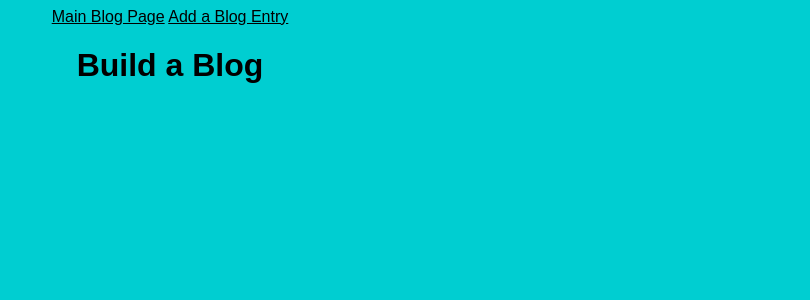
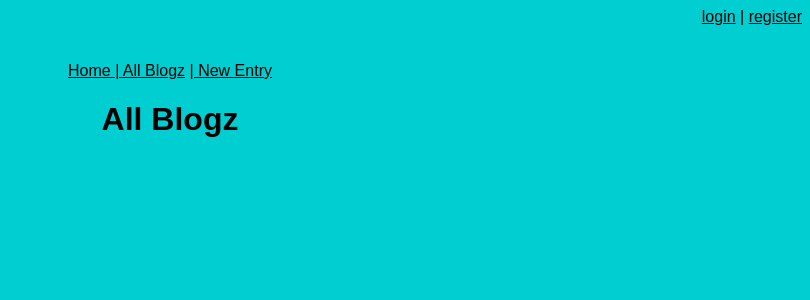
Before and after one commit to fodfran/blogz, a Flask app: page /blog in a window 1280 px wide. Shown: the top 300 px of the page, without its empty margins (470-1280 px from the left). Run offline with Flask 2, Linux system fonts and the light colour scheme; data that the repository does not hold is empty.

Commit message:
finished all requirements

```diff
--- a/main.py
+++ b/main.py
@@ -1,6 +1,7 @@
-from flask import Flask, request, redirect, render_template, url_for
+from flask import Flask, request, redirect, render_template, session, flash, url_for
 from flask_sqlalchemy import SQLAlchemy
 import cgi
+import re
 
 app = Flask(__name__)
 app.config['DEBUG'] = True
@@ -8,41 +9,131 @@ app.config['DEBUG'] = True
 # Note: the connection string after :// contains the following info:
 # user:password@server:portNumber/databaseName
 
-app.config['SQLALCHEMY_DATABASE_URI'] = 'mysql+pymysql://build-a-blog:SHINee5252008@localhost:8889/build-a-blog'
-app.config['SQLALCHEMY_ECHO'] = False
+app.config['SQLALCHEMY_DATABASE_URI'] = 'mysql+pymysql://blogz:password@localhost:8889/blogz'
+app.config['SQLALCHEMY_ECHO'] = True
 db = SQLAlchemy(app)
+app.secret_key = '5252008'
 
 class Blog(db.Model):
 
     id = db.Column(db.Integer, primary_key=True)
     title = db.Column(db.String(200))
     body = db.Column(db.String(10000))
+    owner_id = db.Column(db.Integer, db.ForeignKey("user.id"))
 
-    def __init__(self, title, body):
+    def __init__(self, title, body, owner):
         self.title = title
         self.body = body
+        self.owner = owner
+
+class User(db.Model):
+
+    id = db.Column(db.Integer, primary_key=True)
+    username = db.Column(db.String(120), unique=True)
+    password = db.Column(db.String(120))
+    blogs = db.relationship('Blog', backref='owner')
+
+    def __init__(self, username, password):
+        self.username = username
+        self.password = password
+
+@app.before_request
+def require_login():
+    allowed_routes = ['login', 'register', 'blog', 'index']
+    if request.endpoint not in allowed_routes and 'username' not in session:
+        return redirect("/login")
+
+
+@app.route("/login", methods=['POST', 'GET'])
+def login():
+    if request.method == 'POST':
+        user_username = request.form['username']
+        user_password = request.form['password']
+        user = User.query.filter_by(username=user_username).first()
+
+        if not user:
+            flash("User does not exist", "error")
+            return redirect("/login")
+
+        if user.password != user_password:
+            flash("User password is incorrect", "error")
+            return redirect("/login")
+
+        if user and user.password == user_password:
+            session['username'] = user_username
+            flash("Logged in successfully!")
+            return redirect("/newpost")
+
+    return render_template("login.html", title = "Log In")
+
+@app.route("/register", methods=['POST', 'GET'])
+def register():
+    if request.method == 'POST':
+        user_username = request.form['username']
+        user_password = request.form['password']
+        user_verify = request.form['verify']
+
+        if not re.match(r"^\w{3,20}$", user_username):
+            flash("That's not a valid username", "error")
+        if not re.match(r"^\w{3,20}$", user_password):
+            flash("That's not a valid password", "error")
+        if user_password != user_verify:
+            flash("Passwords don't match", "error")
+        if re.match(r"^\w{3,20}$", user_username) and re.match(r"^\w{3,20}$", user_password) and user_password == user_verify:
+            existing_user = User.query.filter_by(username=user_username).first()
+            if not existing_user:
+                new_user = User(user_username, user_password)
+                db.session.add(new_user)
+                db.session.commit()
+                session['username'] = user_username
+                flash("Registration complete!")
+                return redirect("/newpost")
+            else:
+                flash("This user already exists", "error")
+
+    return render_template("register.html", title = "Register")
+
+@app.route('/logout', methods=['POST'])
+def logout():
+    del session['username']
+    return redirect('/login')
 
 
 @app.route("/blog")
-def index():
+def blog():
+    encoded_username = request.args.get("user")
+    user_bloglist = []
     encoded_blog_id = request.args.get("id")
     blog_title = ""
     blog_body = ""
-    header_title = "Build A Blog"
+    blog_owner = ""
+    header_title = "All Blogz"
+
+    if encoded_username:
+        user = User.query.filter_by(username = encoded_username).first()
+        user_bloglist = Blog.query.filter_by(owner = user).all()
+        header_title = user.username + "'s Blog"
+
 
     if encoded_blog_id:
         blog = Blog.query.get(int(encoded_blog_id))
         blog_title = blog.title
         blog_body = blog.body
+        blog_owner = blog.owner
         header_title = blog_title
 
-    return render_template('blog.html', bloglist = Blog.query.all(), title = header_title, blog_title=blog_title, blog_body=blog_body, blog_id = encoded_blog_id and cgi.escape(encoded_blog_id, quote=True))
+    return render_template('blog.html', bloglist = Blog.query.all(), title = header_title,
+        blog_title=blog_title, blog_body=blog_body, blog_owner = blog_owner, blog_id = encoded_blog_id and cgi.escape(encoded_blog_id, quote=True),
+        user_bloglist = user_bloglist, blog_user = encoded_username)
 
 @app.route("/newpost", methods = ['POST', 'GET'])
 def add_post():
+    blog_owner = User.query.filter_by(username = session['username']).first()
+
     title_error = ""
     body_error = ""
     if request.method == 'POST':
+
         blog_title = request.form['title']
         blog_body = request.form['body']
 
@@ -53,15 +144,19 @@ def add_post():
             body_error = "Please fill in the body"
 
         if title_error or body_error:
-            return render_template('newpost.html', title = "Add Blog Entry", title_error=title_error, body_error=body_error)
+            return render_template('newpost.html', title = "New Entry", blog_owner = blog_owner, title_error=title_error, body_error=body_error)
 
-        new_blog = Blog(blog_title, blog_body)
+        new_blog = Blog(blog_title, blog_body, blog_owner)
         db.session.add(new_blog)
         db.session.commit()
 
         return redirect("/blog?id=" + str(new_blog.id))
 
-    return render_template('newpost.html', title = "Add Blog Entry")
+    return render_template('newpost.html', title = "New Entry", blog_owner = blog_owner)
+
+@app.route("/")
+def index():
+    return render_template("index.html", userlist = User.query.all(), title="Blogz")
 
 if __name__ == '__main__':
     app.run()
--- a/static/styles/blog_style.css
+++ b/static/styles/blog_style.css
@@ -20,8 +20,13 @@ form{
     padding: 10px;
     border-radius: 10px;
 }
+
 .error {
     color: red;
+}
+
+.written_by{
+    font-style: italic;
 }
 
 .entry{
@@ -39,6 +44,20 @@ form{
     color: white;
 }
 
+.userlist{
+    background-color: black;
+    display: inline-block;
+    font-size: 18px;
+    border: 2px solid white;
+    padding: 10px;
+    border-radius: 10px;
+    width: 30%;
+}
+
+.userlist a{
+    color: white;
+}
+
 input{
     border: 2px solid darkturquoise;
 }
@@ -47,7 +66,7 @@ textarea{
     border: 2px solid darkturquoise;
 }
 
-input[type=submit]{
+input[type=submit], input[type=button]{
     color: white;
     background: darkturquoise;
     border: 2px solid white;
--- a/templates/base.html
+++ b/templates/base.html
@@ -6,10 +6,31 @@
 
     </head>
     <body>
-        <a href="/blog">Main Blog Page</a>
-        <a href="/newpost">Add a Blog Entry</a>
+        <div class="logout_button" style='float: right'>
+          {% if 'username' in session %}
+
+            <form action="/logout" method="post">
+                {{ session['username'] }}
+              <input type="submit" value="Log Out" />
+            </form>
+          {% else %}
+            <a href="login">login</a> | <a href="register">register</a>
+          {% endif %}
+        </div>
+        </br>
+        </br>
+        </br>
+        <a href="/">Home | </a>
+        <a href="/blog">All Blogz</a>
+        <a href="/newpost">| New Entry</a>
         {% block content %}
         {% endblock %}
+        {% with messages = get_flashed_messages(with_categories=True) %}
 
+            {% for category, message in messages %}
+                <p class ="{{category}}">{{message}}</p>
+            {% endfor %}
+
+        {% endwith %}
     </body>
 </html>
--- a/templates/blog.html
+++ b/templates/blog.html
@@ -2,13 +2,14 @@
 
 {% block content %}
 
-{% if not blog_id %}
-<h1>Build a Blog</h1>
+{% if not blog_id and not blog_user%}
+<h1>All Blogz</h1>
 
 {% for entry in bloglist %}
     <div class = "entry">
         <h2><a href="/blog?id={{entry.id}}">{{entry.title}}</a></h2>
         <p>{{entry.body}}</p>
+        <p class = "written_by">written by <a href ="/blog?user={{entry.owner.username}}">{{entry.owner.username}}</a></p>
     </div>
     <hr />
 {% endfor %}
@@ -16,8 +17,29 @@
 {% endif %}
 
 {% if blog_id %}
-<h1>{{blog_title}}</h1>
-<p>{{blog_body}}</p>
+<h1> {{blog_title}}</h1>
+<div class = "entry">
+
+    <p>{{blog_body}}</p>
+    <p class = "written_by">written by <a href ="/blog?user={{blog_owner.username}}">{{blog_owner.username}}</a></p>
+</div>
+
+{% endif %}
+
+{% if blog_user%}
+
+<h1>{{blog_user}}'s Blog</h1>
+
+{% for entry in user_bloglist %}
+    <div class = "entry">
+        <h2><a href="/blog?id={{entry.id}}">{{entry.title}}</a></h2>
+        <p>{{entry.body}}</p>
+        <p class = "written_by">written by <a href ="/blog?user={{entry.owner.username}}">{{entry.owner.username}}</a></p>
+
+    </div>
+    <hr />
+{% endfor %}
+
 {% endif %}
 
 {% endblock %}
--- a/templates/newpost.html
+++ b/templates/newpost.html
@@ -2,11 +2,11 @@
 
 {% block content %}
 
-<h1>Add a Blog Entry</h1>
+<h1>Add an Entry to <a href="/blog?user={{blog_owner.username}}">{{blog_owner.username}}</a>'s Blog</h1>
 
 <form method = "POST" action = "/newpost">
     <label>Title for your new blog:<br>
-        <input type="text" name = "title" />
+        <input type="text" name = "title" size="50"/>
     </label>
     <br>
     {% if title_error %}
```
Also changed, not shown: templates/index.html (added, +16 -0 lines), templates/login.html (added, +24 -0 lines), templates/register.html (added, +25 -0 lines).
